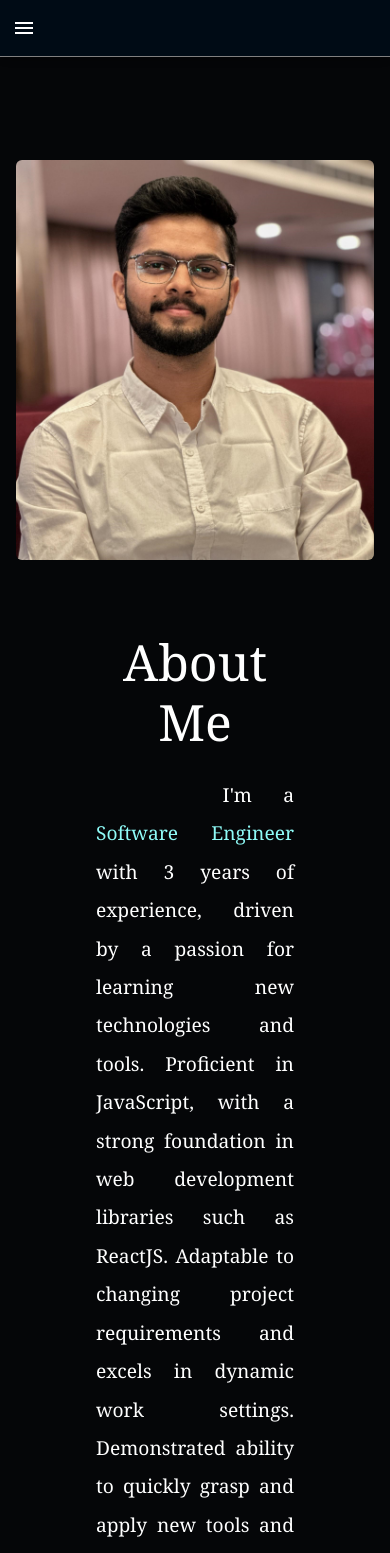
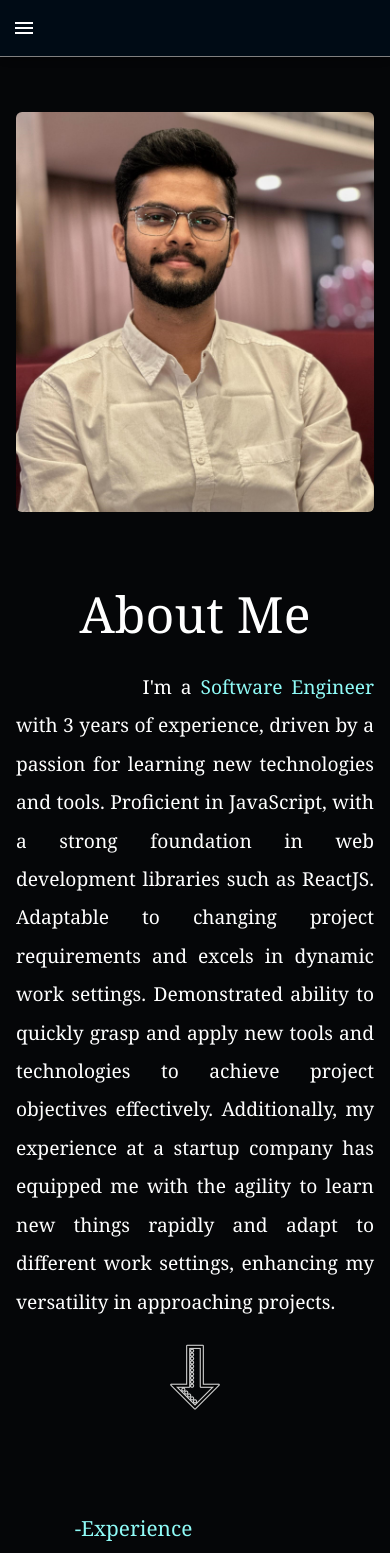
Before and after one commit to SaiPraneethPegada/portfolio, a React (Create React App) app: page /about in a window 390 px wide. Shown: the top 1553 px of the page. Built offline with nearby package versions, Linux system fonts and the light colour scheme.

Commit message:
Fixed responsiveness.

```diff
--- a/src/App.css
+++ b/src/App.css
@@ -65,6 +65,9 @@
     .image {
         display: none;
     }
+    .aboutSection {
+        margin: 0 1rem;
+    }
 }
 
 @media screen and (min-width: 600px) {
@@ -78,6 +81,12 @@
 
     .contactContainer > div {
         margin: 3rem 0;
+    }
+    .profilePicContent {
+        margin: 3rem;
+    }
+    .aboutSection {
+        margin: 0 3rem;
     }
 }
 
--- a/src/components/About/About.js
+++ b/src/components/About/About.js
@@ -12,7 +12,7 @@
       {/* <ProgressBar /> */}
       <div>
         <div
-          className="profilePicContent d-flex justify-content-center align-items-center flex-wrap m-5"
+          className="profilePicContent d-flex justify-content-center align-items-center flex-wrap"
           id="mainSection"
         >
           <picture className="p-5 profilepic">
@@ -27,7 +27,7 @@
               }}
             />
           </picture>
-          <div className="mx-5">
+          <div className="aboutSection">
             <h1 className="headings text-center my-4">About Me</h1>
             <p
               className="aboutDescription lh-lg"
--- a/src/components/Home/Home.js
+++ b/src/components/Home/Home.js
@@ -24,7 +24,7 @@
             <span
               style={{
                 color: "gray",
-                fontSize: "3vh",
+                fontSize: "1.25rem",
               }}
             >
               A dedicated developer with an interest in latest technologies and
```
